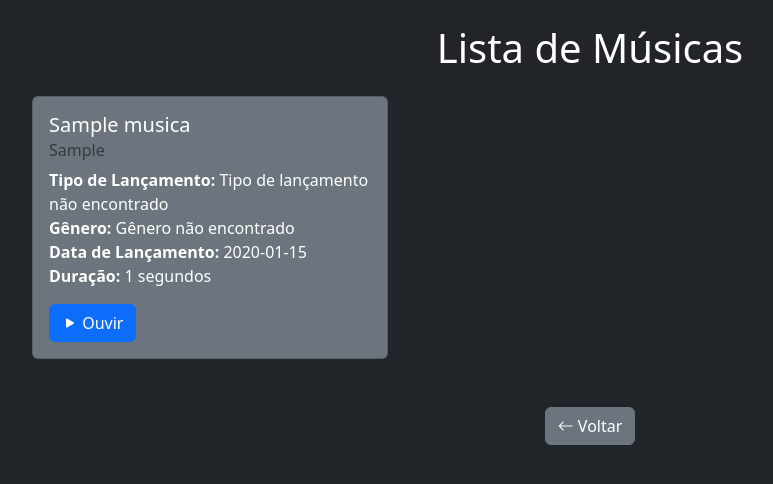
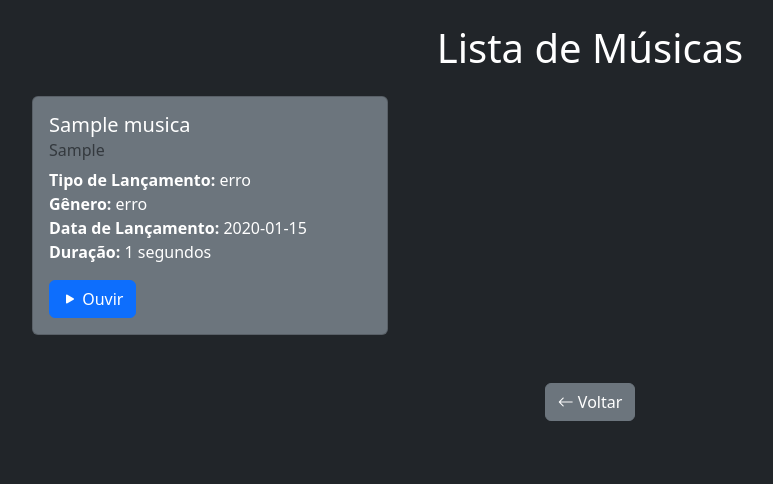
Before and after one commit to Luizgustavofidelis/trabalhodanielfinal, a PHP site: page /card.php in a window 1280 px wide. Shown: the top 484 px of the page, without its empty margins (50-823 px from the left). Run offline with PHP 8.4, Linux system fonts and the light colour scheme; tables that the repository leaves empty hold one stand-in row (values such as "Sample post").

Commit message:
Add files via upload

```diff
--- a/TrabalhoDaniel/excluir.php
+++ b/TrabalhoDaniel/excluir.php
@@ -7,7 +7,7 @@
     $con = Conexao::getConexao();
     //print_r($con);
 
-    //Buscar os livros já salvos na base de dados
+    //Buscar as musicas já salvos na base de dados
     $sql = "DELETE FROM Musica WHERE id = ?";
     $stm = $con->prepare($sql);
     $stm->execute([$_GET["excluir"]]);
--- a/TrabalhoDaniel/modelo/Musica.php
+++ b/TrabalhoDaniel/modelo/Musica.php
@@ -183,7 +183,7 @@ class Musica
                         'pagode' => 'Pagode'
                 ];
 
-                return $generos[$valor] ?? 'Gênero não encontrado';
+                return $generos[$valor] ?? 'erro';
         }
         public function obterTipoLancamento($valor)
         {
@@ -195,6 +195,6 @@ class Musica
                         'live' => 'Ao Vivo'
                 ];
 
-                return $tipos[$valor] ?? 'Tipo de lançamento não encontrado';
+                return $tipos[$valor] ?? 'erro';
         }
 }
```
